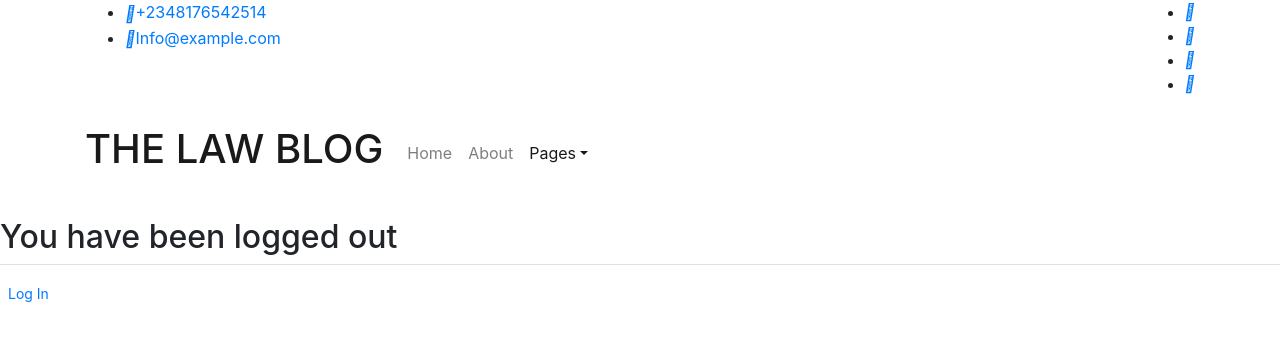
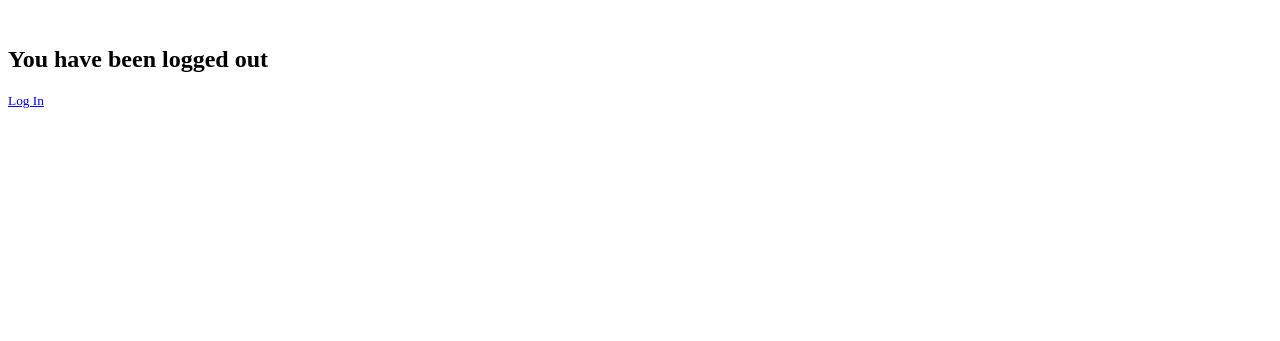
Before and after one commit to Anitaachu/The-Law-Blog, a Django app: template templates/users/logout.html in a window 1280 px wide. Shown: the top 341 px of the page. Run offline with Django 3.2, Linux system fonts and the light colour scheme; the template is opened without the code that fills it, so the values that code supplies are empty; some libraries are stand-ins or nearby versions.

Commit message:
Update logout.html

```diff
--- a/templates/users/logout.html
+++ b/templates/users/logout.html
@@ -1,69 +1,4 @@
 {% load static %}
-<!DOCTYPE html>
-<html lang="en">
-<head>
-  <meta charset="UTF-8">
-  <meta name="viewport" content="width=device-width, initial-scale=1.0">
-  <meta http-equiv="X-UA-Compatible" content="ie=edge">
-  <title>Blog</title>
-	<link rel="icon" href="{% static 'blog/img/Fevicon.png' %}" type="image/png">
-    <link rel="stylesheet" href="{% static 'blog/vendors/bootstrap/bootstrap.min.css' %}">
-    <link rel="stylesheet" href="{% static 'blog/vendors/fontawesome/css/all.min.css' %}">
-    <link rel="stylesheet" href="{% static 'blog/vendors/themify-icons/themify-icons.css' %}">
-    <link rel="stylesheet" href="{% static 'blog/vendors/linericon/style.css' %}">
-    <link rel="stylesheet" href="{% static 'blog/vendors/owl-carousel/owl.theme.default.min.css' %}">
-    <link rel="stylesheet" href="{% static 'blog/vendors/owl-carousel/owl.carousel.min.css' %}">
-    <link rel="stylesheet" href="{% static 'blog/vendors/Magnific-Popup/magnific-popup.css' %}">
-    <link rel="stylesheet" href="{% static 'blog/css/style.css' %}">
-</head>
-<body>
-  <!--================ Header Top Area Start =================-->
-  <section class="header-top d-none d-sm-block">
-    <div class="container">
-      <div class="d-sm-flex justify-content-between">
-        <ul class="header-top__info mb-2 mb-sm-0">
-          <li><a href="tel:+01432152323"><span class="align-middle"><i class="ti-mobile"></i></span>+2348176542514</a></li>
-          <li><a href="mailto:info@example.com"><span class="align-middle"><i class="ti-email"></i></span>Info@example.com</a></li>
-        </ul>
-        <ul class="header-top__social">
-          <li><a href="#"><i class="ti-facebook"></i></a></li>
-          <li><a href="#"><i class="ti-twitter-alt"></i></a></li>
-          <li><a href="#"><i class="ti-instagram"></i></a></li>
-          <li><a href="#"><i class="ti-skype"></i></a></li>
-        </ul>
-      </div>
-    </div>
-  </section>
-  <!--================ Header Top Area end =================-->
-
-  <!--================ Header Menu Area start =================-->
-  <header class="header_area">
-    <div class="main_menu">
-      <nav class="navbar navbar-expand-lg navbar-light">
-        <div class="container box_1620">
-          <a class="navbar-brand logo_h" href="index.html"><h1>THE LAW BLOG</h1></a>
-          <button class="navbar-toggler" type="button" data-toggle="collapse" data-target="#navbarSupportedContent" aria-controls="navbarSupportedContent" aria-expanded="false" aria-label="Toggle navigation">
-            <span class="icon-bar"></span>
-            <span class="icon-bar"></span>
-            <span class="icon-bar"></span>
-          </button>
-
-          <div class="collapse navbar-collapse offset" id="navbarSupportedContent">
-            <ul class="nav navbar-nav menu_nav" id="navbarToggle">
-              <li class="nav-item"><a class="nav-link" href="/">Home</a></li>
-              <li class="nav-item"><a class="nav-link" href="/about.html">About</a></li>
-              <li class="nav-item active submenu dropdown">
-                <a href="#" class="nav-link dropdown-toggle" data-toggle="dropdown" role="button" aria-haspopup="true"
-                  aria-expanded="false">Pages</a>
-                <ul class="dropdown-menu">
-                  <li class="nav-item"><a class="nav-link" href="blog.html">Blog</a></li>
-                </ul>
-            </ul>
-          </div>
-        </div>
-      </nav>
-    </div>
-  </header>
   <br/>
     <h2>You have been logged out</h2>
       <div class="border-top pt-3">
```
